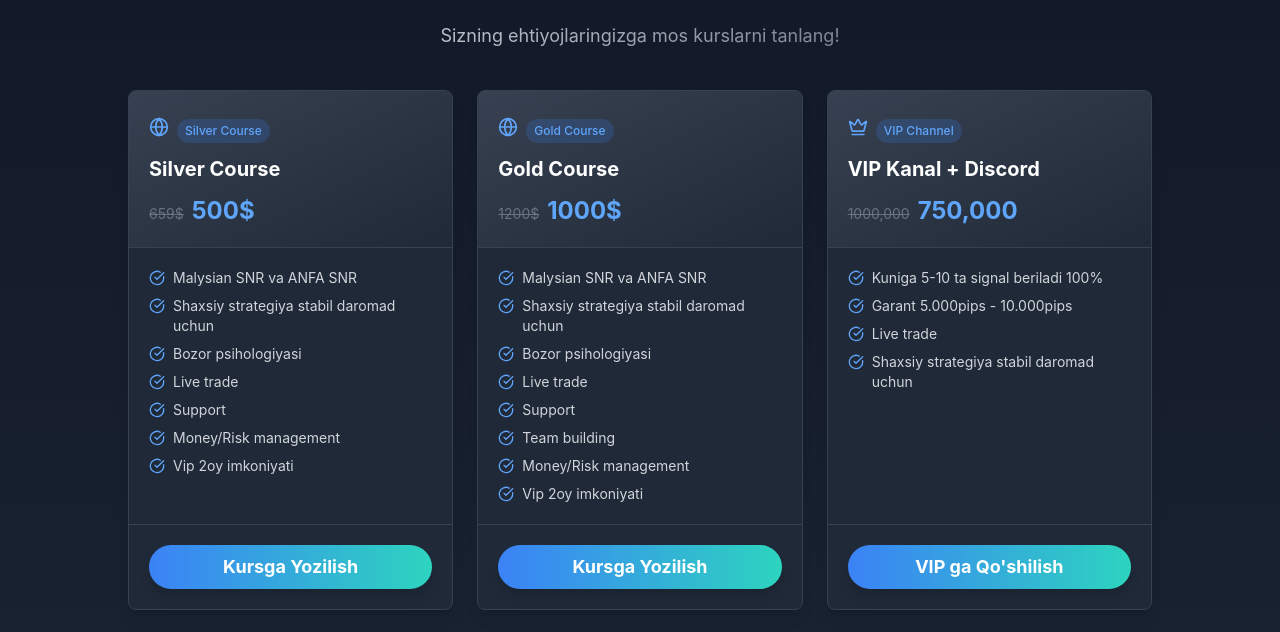
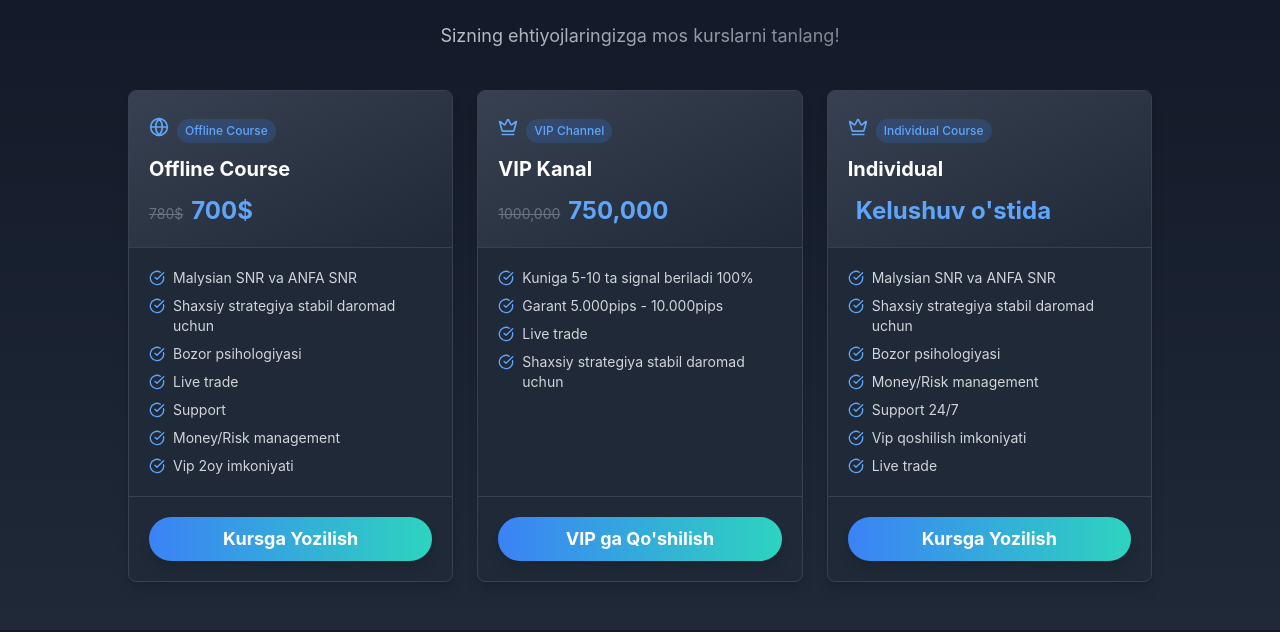
Before and after one commit to ai-ahmad/anfa-trading-club, a React (Create React App) app: page / in a window 1280 px wide. Shown: the part 890-1522 px from the top of the page. Built offline with nearby package versions, Linux system fonts and the light colour scheme.

Commit message:
Update CourseList.jsx

```diff
--- a/src/components/CourseList.jsx
+++ b/src/components/CourseList.jsx
@@ -78,10 +78,10 @@ export default function CourseTypes() {
 
   const courses = [
     {
-      title: "Silver Course",
-      type: "Silver Course",
-      price: "500$",
-      originalPrice: "659$",
+      title: "Offline Course",
+      type: "Offline Course",
+      price: "700$",
+      originalPrice: "780$",
       icon: Globe,
       features: [
         "Malysian SNR va ANFA SNR ",
@@ -89,25 +89,6 @@ export default function CourseTypes() {
         "Bozor psihologiyasi",
         "Live trade",
         "Support",
-        "Money/Risk management",
-        "Vip 2oy imkoniyati"
-      ],
-      buttonText: "Kursga Yozilish",
-      buttonLink: "https://t.me/ANFAFX1",
-    },
-    {
-      title: "Gold Course",
-      type: "Gold Course",
-      price: "1000$",
-      originalPrice: "1200$",
-      icon: Globe,
-      features: [
-        "Malysian SNR va ANFA SNR ",
-        "Shaxsiy strategiya stabil daromad uchun",
-        "Bozor psihologiyasi",
-        "Live trade",
-        "Support",
-        "Team building",
         "Money/Risk management",
         "Vip 2oy imkoniyati"
       ],
@@ -133,7 +114,7 @@ export default function CourseTypes() {
     //   buttonLink: "https://t.me/ANFAFX1",
     // },
     {
-      title: "VIP Kanal + Discord",
+      title: "VIP Kanal",
       type: "VIP Channel",
       price: "750,000",
       originalPrice: "1000,000",
```
